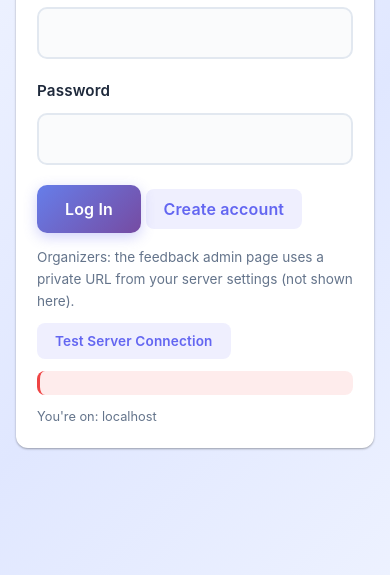
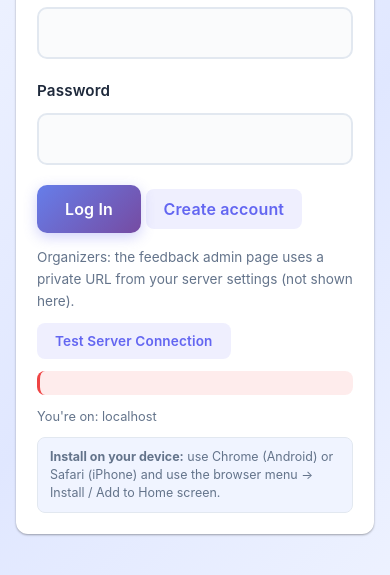
Before and after one commit to DeathCyeth/wellbeing-web, a plain HTML site: page index.html in a window 390 px wide. Shown: the part 149-724 px from the top of the page. Drawn offline with Linux system fonts and the light colour scheme; no server answers.

Commit message:
PWA: login hint for iOS/Android install (no App Store download); PAID_DEPLOYMENT phone install section.
Co-authored-by: Cursor <cursoragent@cursor.com>

```diff
--- a/index.html
+++ b/index.html
@@ -40,6 +40,7 @@
                     <div id="loginError" class="error-message"></div>
                     <div id="loginPersistenceWarning" class="persistence-warning" style="display: none;" role="status"></div>
                     <p id="loginSiteHint" class="login-site-hint" style="margin-top:12px;font-size:0.8rem;color:var(--text-light);"></p>
+                    <p id="pwaInstallHint" class="pwa-install-hint" style="display:none;margin-top:10px;font-size:0.78rem;line-height:1.45;color:var(--text-light);padding:10px 12px;background:var(--secondary-color);border-radius:8px;border:1px solid var(--border-color);" role="note"></p>
                 </form>
             </div>
         </div>
@@ -564,6 +565,31 @@
                 navigator.serviceWorker.register('/sw.js').catch(function () {});
             });
         }
+
+        // Phones do not show “Download” — explain Add to Home Screen / Install app (hidden when already installed).
+        (function () {
+            var standalone =
+                (window.matchMedia && window.matchMedia('(display-mode: standalone)').matches) ||
+                window.navigator.standalone === true;
+            var el = document.getElementById('pwaInstallHint');
+            if (!el || standalone) return;
+            var ua = navigator.userAgent || '';
+            var isIOS = /iPad|iPhone|iPod/.test(ua) || (navigator.platform === 'MacIntel' && navigator.maxTouchPoints > 1);
+            var isAndroid = /Android/i.test(ua);
+            var narrow = window.matchMedia && window.matchMedia('(max-width: 720px)').matches;
+            if (!isIOS && !isAndroid && !narrow) return;
+            el.style.display = 'block';
+            if (isIOS) {
+                el.innerHTML =
+                    '<strong>Put on your Home Screen:</strong> in <strong>Safari</strong>, tap the <strong>Share</strong> button, then <strong>Add to Home Screen</strong>. Apple does not offer an App Store “download” for this web app.';
+            } else if (isAndroid) {
+                el.innerHTML =
+                    '<strong>Install like an app:</strong> open this site in <strong>Chrome</strong>, tap <strong>⋮</strong> (menu) → <strong>Install app</strong> or <strong>Add to Home screen</strong>. If the option is missing, you may be inside another app’s browser—open the link in Chrome instead.';
+            } else {
+                el.innerHTML =
+                    '<strong>Install on your device:</strong> use Chrome (Android) or Safari (iPhone) and use the browser menu → Install / Add to Home screen.';
+            }
+        })();
     </script>
 </body>
 </html>
```
Also changed, not shown: 1 other file.
